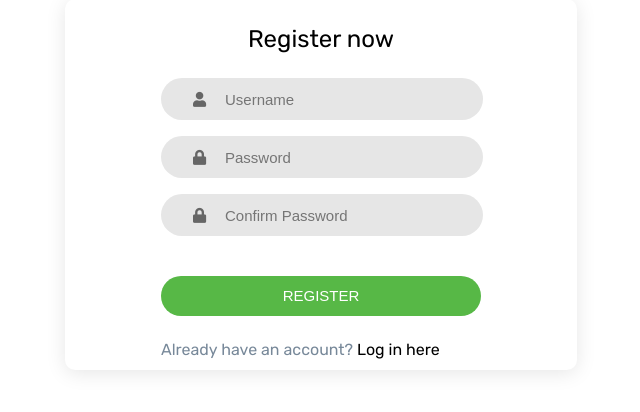
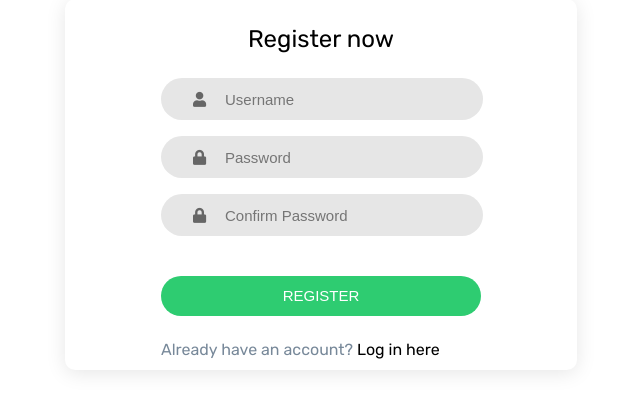
Before and after one commit to Stream-Rock/Streamrock, a PHP site: page /html/register.html in a window 1280 px wide. Shown: the part 161-573 px from the top of the page, without its empty margins (319-959 px from the left). Run offline with PHP 8.4, Linux system fonts and the light colour scheme; some libraries are stand-ins or nearby versions.

Commit message:
adjusted colors

```diff
--- a/css/account.css
+++ b/css/account.css
@@ -102,7 +102,7 @@ body {
     width: 100%;
     height: 5vh;
     border-radius: 25px;
-    background: #57b846;
+    background: #2ecc71;
     display: flex;
     justify-content: center;
     align-items: center;
```
